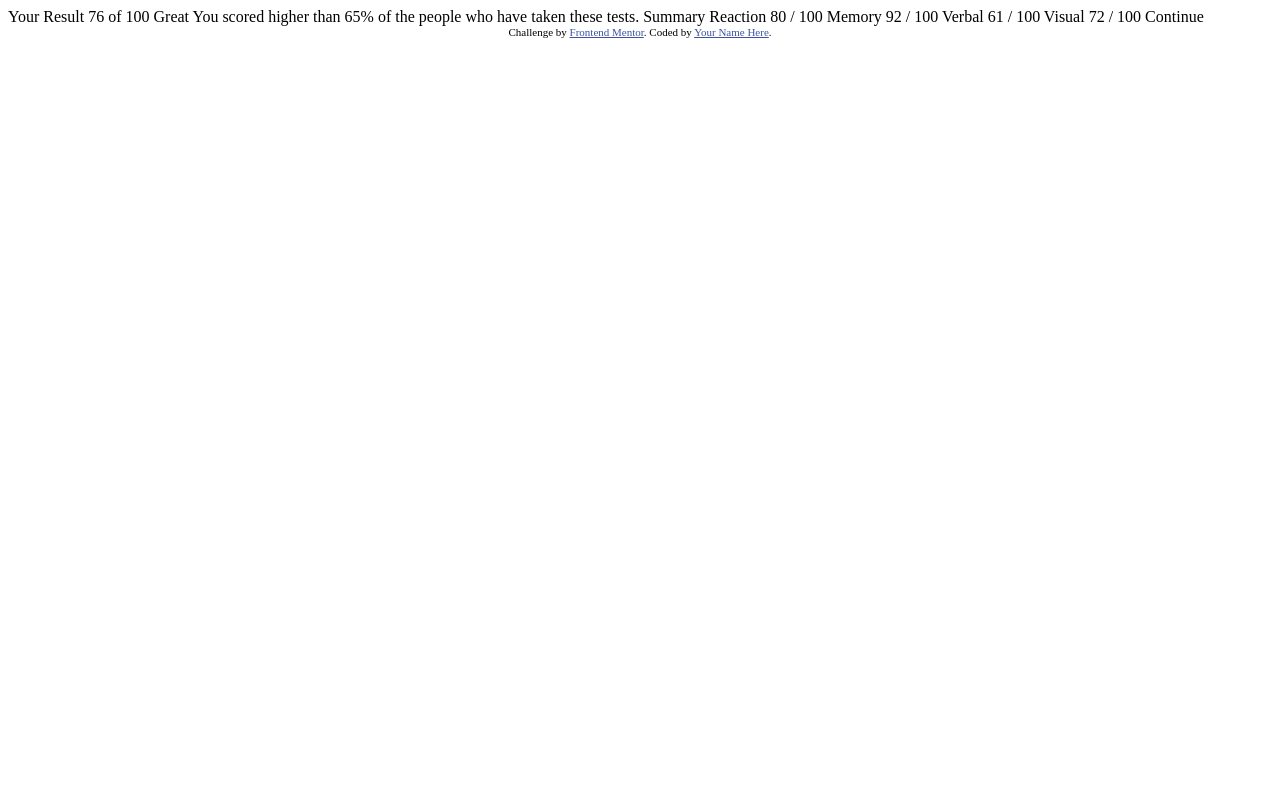
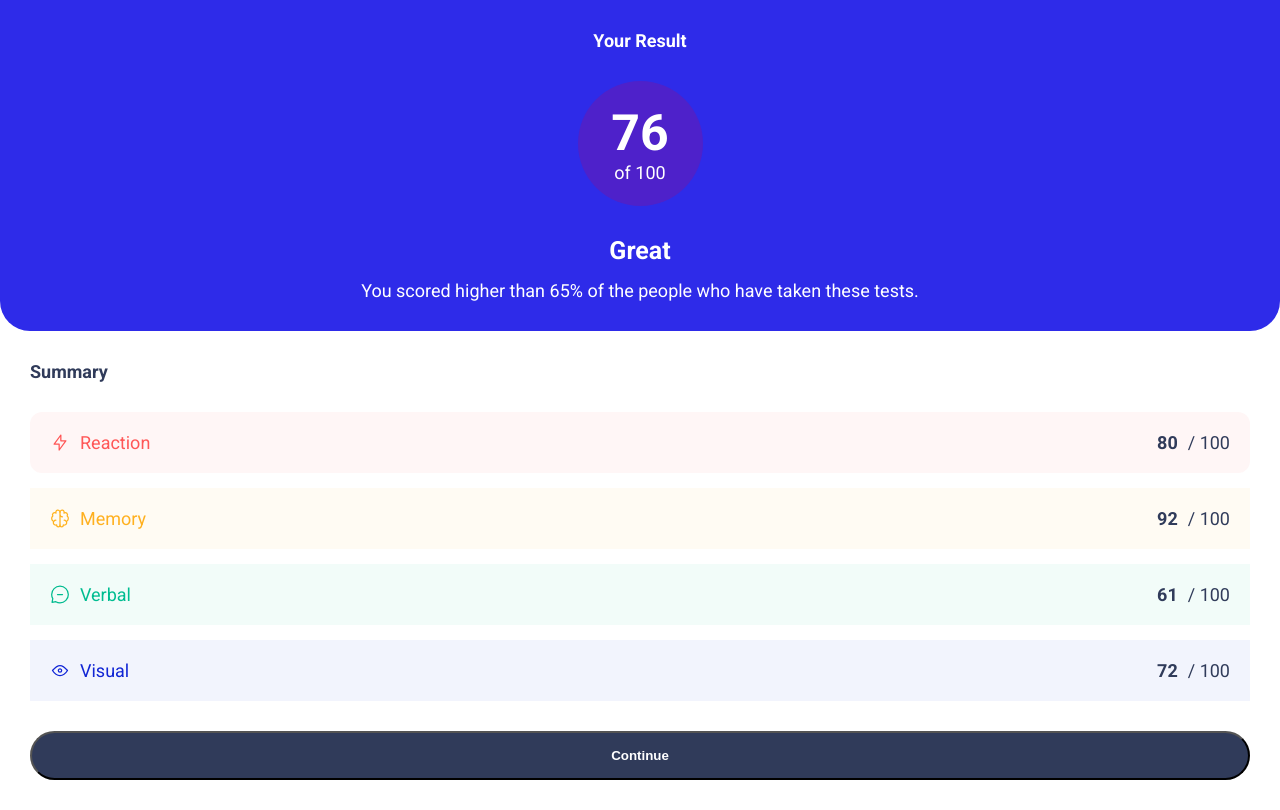
Before and after one commit to g-Barsani/results-summary-component, a plain HTML site: page index.html in a window 1280 px wide. Drawn offline with Linux system fonts and the light colour scheme.

Commit message:
Add CSS style

```diff
--- a/index.html
+++ b/index.html
@@ -2,9 +2,14 @@
 <html lang="en">
 <head>
   <meta charset="UTF-8">
+  <meta http-equiv="X-UA-Compatible" content="IE=edge">
   <meta name="viewport" content="width=device-width, initial-scale=1.0"> <!-- displays site properly based on user's device -->
 
+  <link rel="stylesheet" href="style.css">
   <link rel="icon" type="image/png" sizes="32x32" href="./assets/images/favicon-32x32.png">
+  <link rel="preconnect" href="https://fonts.googleapis.com">
+  <link rel="preconnect" href="https://fonts.gstatic.com" crossorigin>
+  <link href="https://fonts.googleapis.com/css2?family=Roboto:ital,wght@0,400;0,700;1,300&display=swap" rel="stylesheet">
 
   <title>Frontend Mentor | Results summary component</title>
 
@@ -15,33 +20,70 @@
   </style>
 </head>
 <body>
+  <div id="top-section">
+    <h1 id="result-heading">Your Result</h1>
+    <div class="score">
+      <div class="current-score">76</div>
+      <div class="max-score">of 100</div>
+    </div>
+    <div class="result">
+      <h1 id="result-message">Great</h1>
+      <p>You scored higher than 65% of the people who have taken these tests.</p>
+    </div>
+  </div>
 
-  Your Result
-  76
-  of 100
+  <div id="bottom-section">
+    <h2>Summary</h2>
+    <div class="boxes">
+      <div class="box reaction">
+        <div class="left-content">
+          <img src="/assets/images/icon-reaction.svg" alt="reaction icon">
+          <p>Reaction</p>
+        </div>
+        <div class="right-content">
+          <p class="current-score">80</p>
+          <p class="max-score">/ 100</p>
+        </div>
+      </div>
+      <div class="box memory">
+        <div class="left-content">
+          <img src="/assets/images/icon-memory.svg" alt="Memory icon">
+          <p>Memory</p>
+        </div>
+        <div class="right-content">
+          <p class="current-score">92</p>
+          <p class="max-score">/ 100</p>
+        </div>
+      </div>
+      <div class="box verbal">
+        <div class="left-content">
+          <img src="/assets/images/icon-verbal.svg" alt="Verbal icon">
+          <p>Verbal</p>
+        </div>
+        <div class="right-content">
+          <p class="current-score">61</p>
+          <p class="max-score">/ 100</p>
+        </div>
+      </div>
+      <div class="box visual">
+        <div class="left-content">
+          <img src="/assets/images/icon-visual.svg" alt="Visual icon">
+          <p>Visual</p>
+        </div>
+        <div class="right-content">
+          <p class="current-score">72</p>
+          <p class="max-score">/ 100</p>
+        </div>
+      </div>
+      <button>Continue</button>
 
-  Great
-  You scored higher than 65% of the people who have taken these tests.
+    </div>
 
-  Summary
+  </div>
 
-  Reaction
-  80 / 100
-
-  Memory
-  92 / 100
-
-  Verbal
-  61 / 100
-
-  Visual
-  72 / 100
-
-  Continue
-
-  <div class="attribution">
-    Challenge by <a href="https://www.frontendmentor.io?ref=challenge" target="_blank">Frontend Mentor</a>.
-    Coded by <a href="#">Your Name Here</a>.
-  </div>
+  <!-- <div class="attribution"> -->
+    <!-- Challenge by <a href="https://www.frontendmentor.io?ref=challenge" target="_blank">Frontend Mentor</a>.  -->
+    <!-- Coded by <a href="#">Your Name Here</a>. -->
+  <!-- </div> -->
 </body>
 </html>
--- a/style.css
+++ b/style.css
@@ -0,0 +1,135 @@
+* {
+    box-sizing: border-box;
+    margin: 0;
+    padding: 0;
+}
+
+body {
+    font-family: 'Roboto', sans-serif;
+    font-size: 18px;
+}
+
+#top-section {
+    border-radius: 0 0 30px 30px;
+    background-color: hsl(241, 81%, 54%);
+    color: hsl(0, 0%, 100%);
+    display: flex;
+    flex-direction: column;
+    /* justify-content: center; */
+    align-items: center;
+    padding: 30px;
+}
+
+.score {
+    height: 125px;
+    width: 125px;
+    display: flex;
+    flex-direction: column;
+    justify-content: center;
+    align-items: center;
+    border-radius: 100%;
+}
+
+.current-score {
+    font-weight: 800;
+    font-size: 50px;
+}
+
+#bottom-section {
+    /* border: 5px solid lightseagreen; */
+    padding: 30px;
+}
+
+#result-heading {
+    margin-bottom: 30px;
+    font-size: 18px;
+}
+
+#result-message {
+    margin-bottom: 15px;
+    font-size: 25px;
+}
+
+h2 {
+    /* Dark gray blue */
+    color: hsl(224, 30%, 27%);
+    font-size: 18px;
+    margin-bottom: 30px;
+}
+
+.score {
+    background-color: hsla(256, 72%, 46%, 1);
+}
+
+.result{
+    margin-top: 30px;
+    display: flex;
+    flex-direction: column;
+    align-items: center;
+}
+
+.boxes {
+    display: flex;
+    flex-direction: column;
+    gap: 15px;
+}
+
+p.current-score{
+    font-size: 18px;
+}
+
+.left-content {
+    display: flex;
+    gap: 10px;
+    /* font-weight: 500; */
+}
+
+.right-content {
+    display: flex;
+    gap: 10px;
+    color:hsl(224, 30%, 27%);
+}
+
+.box.reaction {
+    padding: 20px;
+    border-radius: 12px;
+    display: flex;
+    justify-content: space-between;
+    /* Light red */
+    color: hsl(0, 100%, 67%);
+    background-color: hsla(0, 100%, 67%, 0.05);
+}
+
+.box.memory {
+    padding: 20px;
+    display: flex;
+    justify-content: space-between;
+    /* Orangey yellow */
+    color: hsl(39, 100%, 56%);
+    background-color: hsla(39, 100%, 56%, 0.05);
+}
+.box.verbal {
+    padding: 20px;
+    display: flex;
+    justify-content: space-between;
+    /* Green teal */
+    color: hsl(166, 100%, 37%);
+    background-color: hsla(166, 100%, 37%, 0.05);
+}
+.box.visual {
+    padding: 20px;
+    display: flex;
+    justify-content: space-between;
+    /* Cobalt blue */
+    color: hsl(234, 85%, 45%);
+    background-color: hsla(234, 85%, 45%, 0.05);
+}
+
+button {
+    background-color: hsl(224, 30%, 27%);
+    color: hsl(0, 0%, 100%);
+    font-weight: 800;
+    padding: 15px;
+    margin-top: 15px;
+    border-radius: 30px;
+}
```
